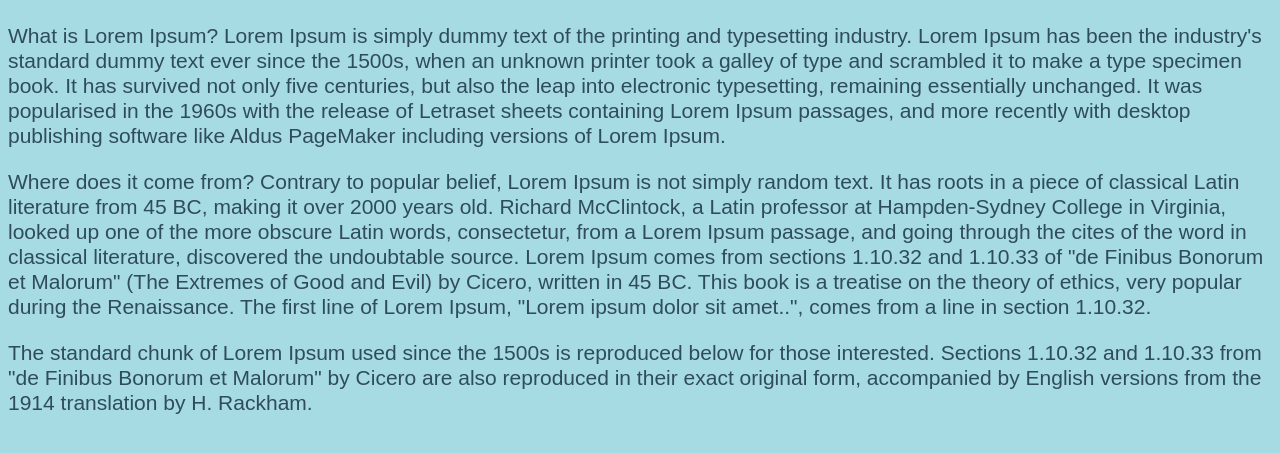
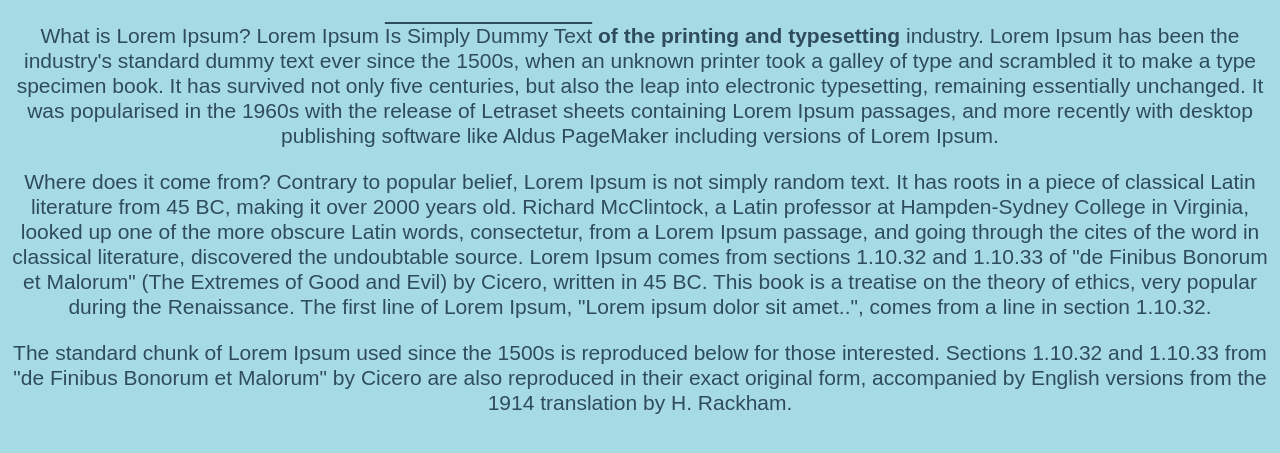
Before and after one commit to AdamH1389/MyFirstWesbite, a plain HTML site: page stylingtext.html in a window 1280 px wide. Shown: the part 169-622 px from the top of the page. Drawn offline with Linux system fonts and the light colour scheme; files that its build step writes are made by us from their sources; a script that the page names is missing.

Commit message:
finished part 14

```diff
--- a/css/styletextstyle.css
+++ b/css/styletextstyle.css
@@ -24,5 +24,17 @@ h2 {
 p{
     margin-bottom: 0px;
     line-height: 25px;
+    font-weight:100;
+    text-align: center;
 
 }
+
+.bolder {
+    font-weight:400;
+    text-decoration: overline;
+    text-transform:capitalize;
+    -moz-text-decoration-style: dotted;
+}
+.bold {
+    font-weight: bold;
+}
--- a/stylingtext.html
+++ b/stylingtext.html
@@ -15,7 +15,7 @@
     <p>
         What is Lorem Ipsum?
 
-        Lorem Ipsum is simply dummy text of the printing and typesetting industry. Lorem Ipsum has been the industry's standard dummy text ever since the 1500s, when an unknown printer took a galley of type and scrambled it to make a type specimen book. It has survived not only five centuries, but also the leap into electronic typesetting, remaining essentially unchanged. It was popularised in the 1960s with the release of Letraset sheets containing Lorem Ipsum passages, and more recently with desktop publishing software like Aldus PageMaker including versions of Lorem Ipsum.
+        Lorem Ipsum <span class="bolder">is simply dummy text</span> <span class="bold"> of the printing and typesetting</span>  industry. Lorem Ipsum has been the industry's standard dummy text ever since the 1500s, when an unknown printer took a galley of type and scrambled it to make a type specimen book. It has survived not only five centuries, but also the leap into electronic typesetting, remaining essentially unchanged. It was popularised in the 1960s with the release of Letraset sheets containing Lorem Ipsum passages, and more recently with desktop publishing software like Aldus PageMaker including versions of Lorem Ipsum.
     </p>
 
     <p>Where does it come from?
```
